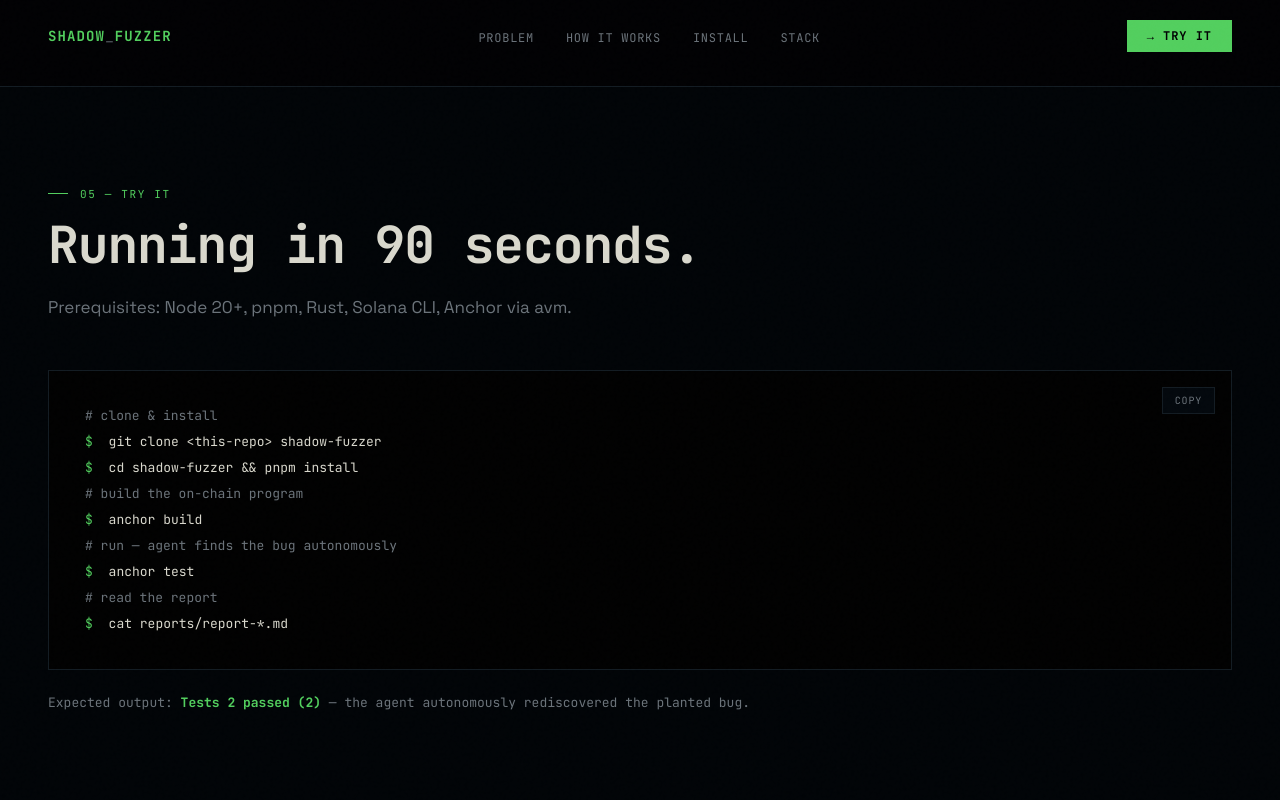
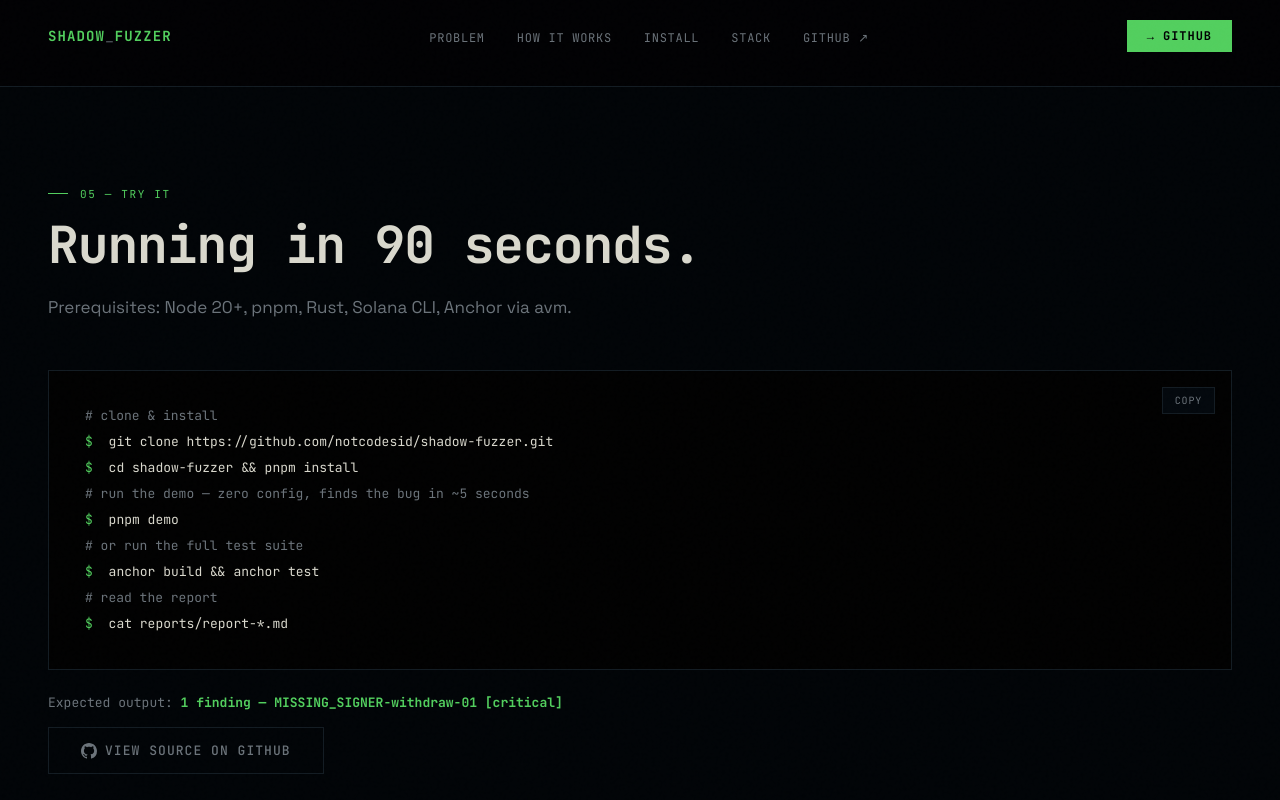
Before and after one commit to notcodesid/shadow-fuzzer, a website: page public/index.html in a window 1280 px wide. Both pictures are taken after a click on the button "COPY". Shown: the part 4508-5308 px from the top of the page. Drawn offline with Linux system fonts and the light colour scheme.

Commit message:
feat: add GitHub links and pnpm demo to landing page

```diff
--- a/public/index.html
+++ b/public/index.html
@@ -931,8 +931,9 @@
     <li><a href="#how">How it works</a></li>
     <li><a href="#install">Install</a></li>
     <li><a href="#stack">Stack</a></li>
+    <li><a href="https://github.com/notcodesid/shadow-fuzzer" target="_blank">GitHub ↗</a></li>
   </ul>
-  <a class="nav-cta" href="#install">→ Try it</a>
+  <a class="nav-cta" href="https://github.com/notcodesid/shadow-fuzzer" target="_blank">→ GitHub</a>
 </nav>
 
 <!-- HERO -->
@@ -950,7 +951,8 @@
       A <strong>private sandbox</strong> where an AI security agent fuzzes Solana programs without leaking exploits to MEV bots.
     </p>
     <div class="hero-actions">
-      <a class="btn-primary" href="#install">→ Run in 90 seconds</a>
+      <a class="btn-primary" href="https://github.com/notcodesid/shadow-fuzzer" target="_blank">→ View on GitHub</a>
+      <a class="btn-secondary" href="#install">Try it locally</a>
       <a class="btn-secondary" href="#how">How it works</a>
     </div>
     <div class="hero-badge">
@@ -1168,21 +1170,27 @@
     <button class="copy-btn" onclick="copyInstall(this)">Copy</button>
     <div id="installCode">
       <span class="t-line"><span class="comment"># clone & install</span></span>
-      <span class="t-line"><span class="prompt">$</span><span class="cmd"> git clone &lt;this-repo&gt; shadow-fuzzer</span></span>
+      <span class="t-line"><span class="prompt">$</span><span class="cmd"> git clone https://github.com/notcodesid/shadow-fuzzer.git</span></span>
       <span class="t-line"><span class="prompt">$</span><span class="cmd"> cd shadow-fuzzer && pnpm install</span></span>
       <span class="t-line"> </span>
-      <span class="t-line"><span class="comment"># build the on-chain program</span></span>
-      <span class="t-line"><span class="prompt">$</span><span class="cmd"> anchor build</span></span>
+      <span class="t-line"><span class="comment"># run the demo — zero config, finds the bug in ~5 seconds</span></span>
+      <span class="t-line"><span class="prompt">$</span><span class="cmd"> pnpm demo</span></span>
       <span class="t-line"> </span>
-      <span class="t-line"><span class="comment"># run — agent finds the bug autonomously</span></span>
-      <span class="t-line"><span class="prompt">$</span><span class="cmd"> anchor test</span></span>
+      <span class="t-line"><span class="comment"># or run the full test suite</span></span>
+      <span class="t-line"><span class="prompt">$</span><span class="cmd"> anchor build &amp;&amp; anchor test</span></span>
       <span class="t-line"> </span>
       <span class="t-line"><span class="comment"># read the report</span></span>
       <span class="t-line"><span class="prompt">$</span><span class="cmd"> cat reports/report-*.md</span></span>
     </div>
   </div>
   <div style="margin-top:24px; font-family: var(--mono); font-size:13px; color: var(--muted);">
-    Expected output: <span style="color:var(--green); font-weight:700">Tests 2 passed (2)</span> — the agent autonomously rediscovered the planted bug.
+    Expected output: <span style="color:var(--green); font-weight:700">1 finding — MISSING_SIGNER-withdraw-01 [critical]</span>
+  </div>
+  <div style="margin-top:16px;">
+    <a class="btn-secondary" href="https://github.com/notcodesid/shadow-fuzzer" target="_blank" style="display:inline-flex; align-items:center; gap:8px;">
+      <svg width="16" height="16" viewBox="0 0 16 16" fill="currentColor"><path d="M8 0C3.58 0 0 3.58 0 8c0 3.54 2.29 6.53 5.47 7.59.4.07.55-.17.55-.38 0-.19-.01-.82-.01-1.49-2.01.37-2.53-.49-2.69-.94-.09-.23-.48-.94-.82-1.13-.28-.15-.68-.52-.01-.53.63-.01 1.08.58 1.23.82.72 1.21 1.87.87 2.33.66.07-.52.28-.87.51-1.07-1.78-.2-3.64-.89-3.64-3.95 0-.87.31-1.59.82-2.15-.08-.2-.36-1.02.08-2.12 0 0 .67-.21 2.2.82.64-.18 1.32-.27 2-.27.68 0 1.36.09 2 .27 1.53-1.04 2.2-.82 2.2-.82.44 1.1.16 1.92.08 2.12.51.56.82 1.27.82 2.15 0 3.07-1.87 3.75-3.65 3.95.29.25.54.73.54 1.48 0 1.07-.01 1.93-.01 2.2 0 .21.15.46.55.38A8.013 8.013 0 0016 8c0-4.42-3.58-8-8-8z"/></svg>
+      View source on GitHub
+    </a>
   </div>
 </section>
 
@@ -1273,11 +1281,12 @@
 
 <!-- CTA -->
 <section class="cta-section">
-  <div class="section-label reveal" style="justify-content:center">Deploy on devnet</div>
-  <h2 class="reveal">Program live at CbdZT6…ZooC</h2>
-  <p class="lead reveal">Deployed at slot 458238441 on devnet. MagicBlock provisions cleanly, validator selected. Two ER lifecycle gaps remain — not fundamental, just iteration needed.</p>
+  <div class="section-label reveal" style="justify-content:center">Get started</div>
+  <h2 class="reveal">Try it yourself.</h2>
+  <p class="lead reveal">Clone the repo, run one command, watch the agent find a real vulnerability in 5 seconds. Program also deployed on devnet at CbdZT6…ZooC.</p>
   <div class="hero-actions reveal" style="justify-content:center">
-    <a class="btn-primary" href="https://explorer.solana.com/address/CbdZT6zkBvgfaWCPUooeTkCZDuRz8Rfwmnhw2Nu6ZooC?cluster=devnet" target="_blank">→ Solana Explorer</a>
+    <a class="btn-primary" href="https://github.com/notcodesid/shadow-fuzzer" target="_blank">→ GitHub Repository</a>
+    <a class="btn-secondary" href="https://explorer.solana.com/address/CbdZT6zkBvgfaWCPUooeTkCZDuRz8Rfwmnhw2Nu6ZooC?cluster=devnet" target="_blank">Solana Explorer ↗</a>
     <a class="btn-secondary" href="https://luma.com/kfv9avi8" target="_blank">Solana Blitz v4 ↗</a>
   </div>
 </section>
@@ -1286,6 +1295,7 @@
 <footer>
   <div style="font-family:var(--mono); font-size:13px; color: var(--green); font-weight:700;">shadow_fuzzer</div>
   <div class="footer-built">
+    <a href="https://github.com/notcodesid/shadow-fuzzer" target="_blank">GitHub</a>
     Built with
     <a href="https://magicblock.gg" target="_blank">MagicBlock</a>
     <a href="https://helius.dev" target="_blank">Helius</a>
@@ -1489,11 +1499,9 @@
   // Copy install button
   function copyInstall(btn) {
     const lines = [
-      'git clone <this-repo> shadow-fuzzer',
+      'git clone https://github.com/notcodesid/shadow-fuzzer.git',
       'cd shadow-fuzzer && pnpm install',
-      'anchor build',
-      'anchor test',
-      'cat reports/report-*.md'
+      'pnpm demo'
     ].join('\n');
     navigator.clipboard.writeText(lines).then(() => {
       btn.textContent = 'Copied!';
```
